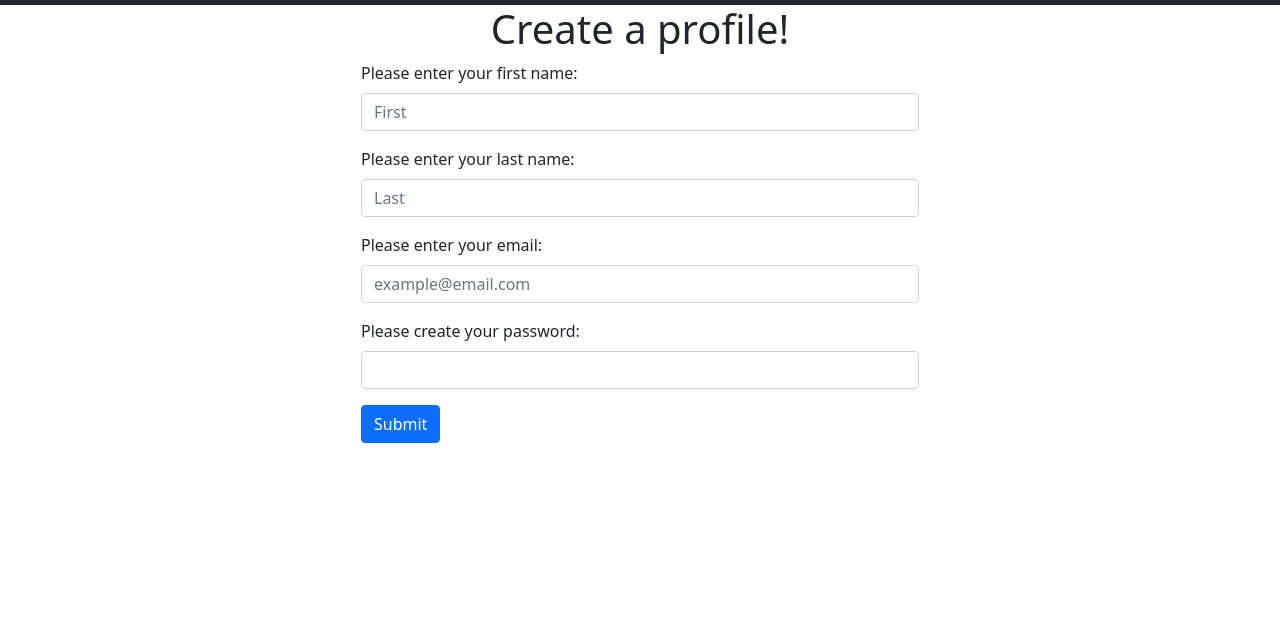
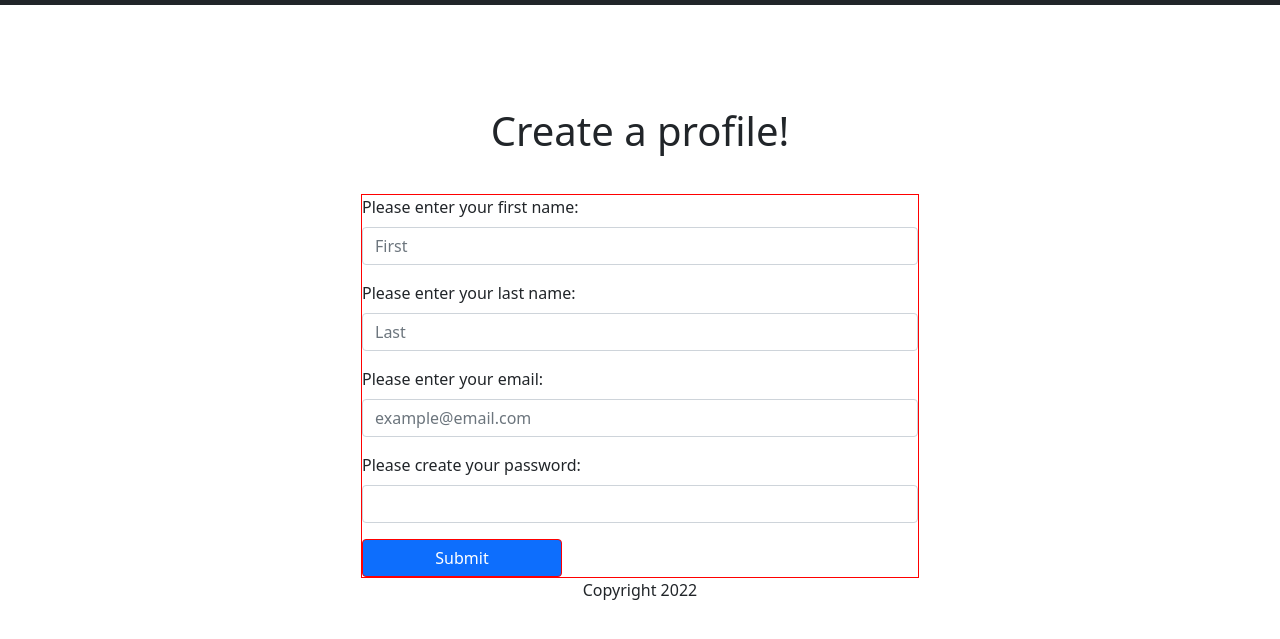
Before and after one commit to AmberArt/Final-Project-TravelSite, a plain HTML site: page createacount.html in a window 1280 px wide. Shown: the part 51-690 px from the top of the page. Drawn offline with nearby package versions, Linux system fonts and the light colour scheme.

Commit message:
put border around form

```diff
--- a/createaccount.css
+++ b/createaccount.css
@@ -1,4 +1,17 @@
+h1 {
+    margin: 8% 8% 3%;
+}
+
+/* trying to make button centered */
+.submit-btn {
+    width: 200px;
+    display: flex;
+    justify-content: center;
+    border: 1px solid red;
+}
+
+/* makes the form smaller */
 .total-form {
     width: 50%;
-
+    border: 1px solid red;
 }
--- a/createacount.html
+++ b/createacount.html
@@ -16,14 +16,14 @@
             <a class="navbar-brand" href="#">
                 <img src="/docs/5.1/assets/brand/bootstrap-logo.svg" alt="" width="30" height="24">
               </a>
-          <a class="navbar-brand" href="#">Travel Site</a>
+          <a class="navbar-brand" href="./index.html">Travel Site</a>
           <button class="navbar-toggler" type="button" data-bs-toggle="collapse" data-bs-target="#navbarNav" aria-controls="navbarNav" aria-expanded="false" aria-label="Toggle navigation">
             <span class="navbar-toggler-icon"></span>
           </button>
           <div class="collapse navbar-collapse d-flex justify-content-end" id="navbarNav">
             <ul class="navbar-nav">
               <li class="nav-item">
-                <a class="nav-link active" aria-current="page" href="#">Home</a>
+                <a class="nav-link active" aria-current="page" href="./index.html">Home</a>
               </li>
             </ul>
           </div>
@@ -54,10 +54,14 @@
         <input type="password" class="form-control" id="formGroupExampleInput2" >
       </div>
       <div class="btn-group" role="group" aria-label="Basic example">
-        <button type="button" class="btn btn-primary">Submit</button>
-      </div>
+        <button type="button" class="btn btn-primary submit-btn">Submit</button>
+    </div>
     </div>
     </form>
+
+    <footer>
+        <p class="d-flex justify-content-center">Copyright 2022</p>
+    </footer>
 
 
     <script src="https://cdn.jsdelivr.net/npm/bootstrap@5.1.3/dist/js/bootstrap.bundle.min.js" integrity="sha384-ka7Sk0Gln4gmtz2MlQnikT1wXgYsOg+OMhuP+IlRH9sENBO0LRn5q+8nbTov4+1p" crossorigin="anonymous"></script>
```
